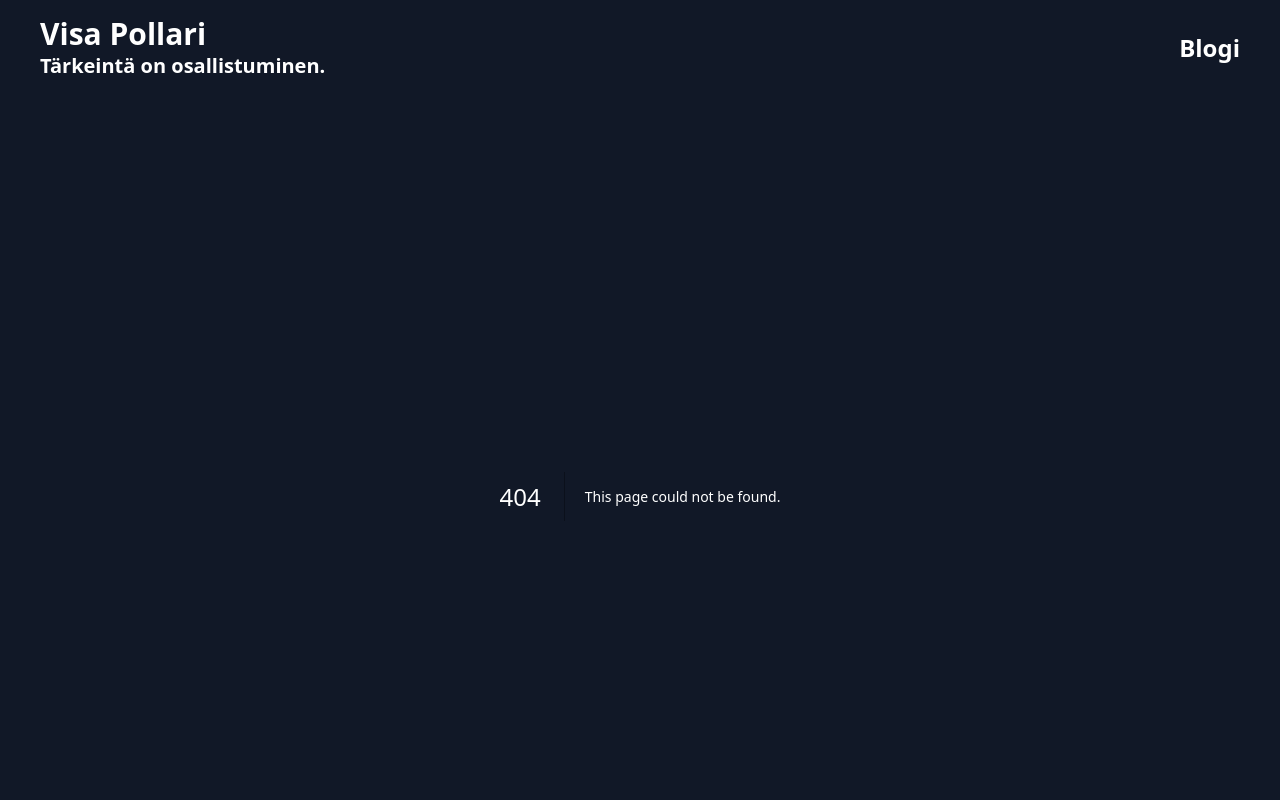
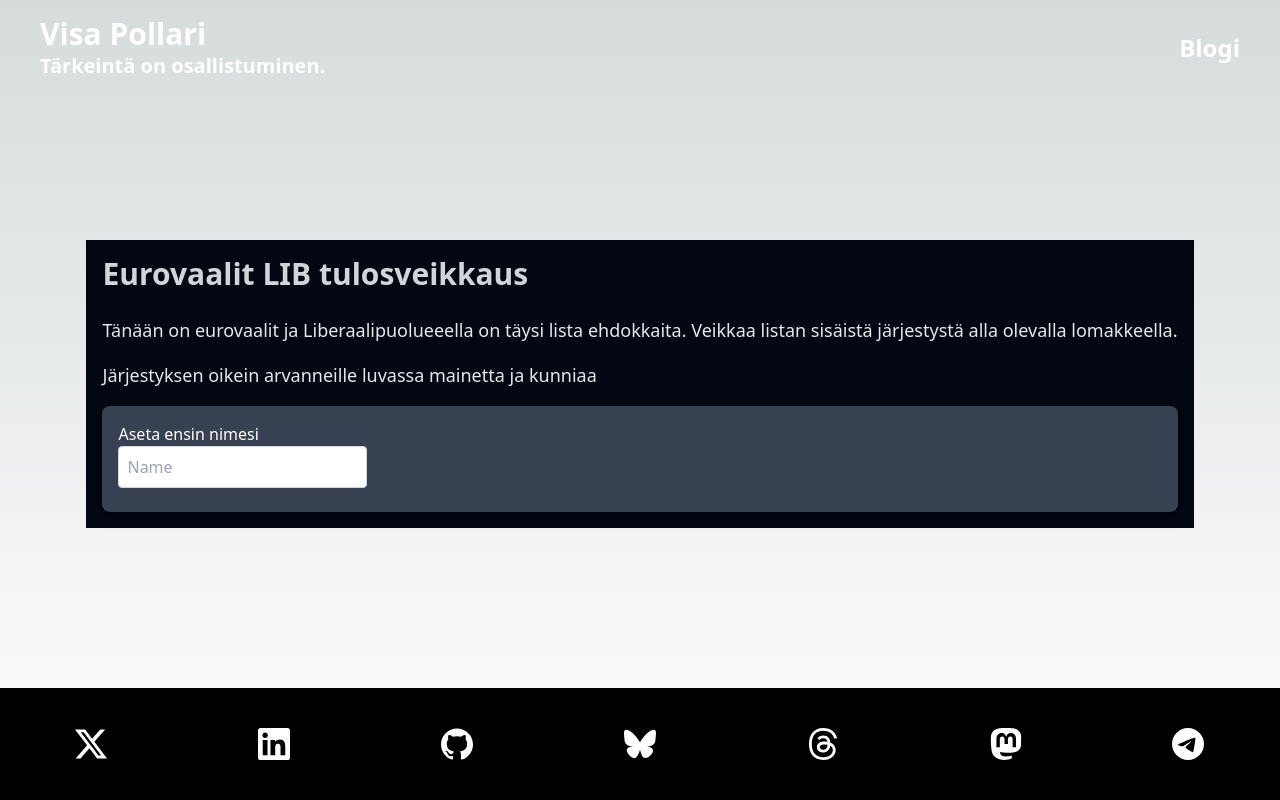
Before and after one commit to Earlo/kotisivut, a Next.js app: page /blogi/eurovaalit in a window 1280 px wide. Before the commit this address had no page. Shown: the top 800 px of the page. Built offline with nearby package versions, Linux system fonts and the light colour scheme.

Commit message:
eurovaalit

```diff
--- /dev/null
+++ b/app/api/tierlist/route.ts
@@ -0,0 +1,36 @@
+import { NextResponse } from 'next/server';
+
+import { createClient } from '@supabase/supabase-js';
+
+const supabaseUrl = 'https://excmphbqupxemrirfzlv.supabase.co';
+const supabaseKey = process.env.SUPABASE_KEY || '';
+const supabase = createClient(supabaseUrl, supabaseKey);
+
+export async function POST(request: Request) {
+  try {
+    const headers = await request.headers;
+    const body = await request.json();
+    const ip = headers.get('X-Forwarded-For');
+    console.log(typeof body);
+    const { data, error } = await supabase
+      .from('rankings')
+      .insert([{ ip: ip, ranking: body.ranking, made_by: body.name }])
+      .select();
+    if (error) {
+      console.log(error);
+      return NextResponse.json({ error: 'PostgrestError' }, { status: 500 });
+    }
+
+    return NextResponse.json(data, {
+      headers: {
+        'Cache-Control': 's-maxage=1, stale-while-revalidate',
+      },
+    });
+  } catch (e) {
+    console.log(e);
+    return NextResponse.json(
+      { error: 'Internal server error' },
+      { status: 500 },
+    );
+  }
+}
--- /dev/null
+++ b/app/blogi/eurovaalit/page.tsx
@@ -0,0 +1,123 @@
+'use client';
+import Header from '@/components/BlogHeader';
+import Text from '@/components/Text';
+import TierList from '@/components/tierlist/Tierlist';
+
+const Page = () => {
+  const candidates = [
+    {
+      name: 'Eero Ahtola',
+      imageSrc:
+        'https://liberaalipuolue.fi/wp-content/uploads/2024/03/Eero-Ahtola-pieni.jpg',
+    },
+    {
+      name: 'Jaakko Haapalehto',
+      imageSrc:
+        'https://liberaalipuolue.fi/wp-content/uploads/2024/04/Jaakko-Haapalehto.jpg',
+    },
+    {
+      name: 'Marko Eerikki Karhunen',
+      imageSrc:
+        'https://liberaalipuolue.fi/wp-content/uploads/2024/04/Eerikki-Karhunen.jpg',
+    },
+    {
+      name: 'Lassi Kivinen',
+      imageSrc:
+        'https://liberaalipuolue.fi/wp-content/uploads/2023/02/Lassi_Kivinen.jpg',
+    },
+    {
+      name: 'Aki Kivirinta',
+      imageSrc:
+        'https://liberaalipuolue.fi/wp-content/uploads/2024/04/Aki-Kivirinta.jpg',
+    },
+    {
+      name: 'Mira Korhonen-Low',
+      imageSrc:
+        'https://liberaalipuolue.fi/wp-content/uploads/2024/03/Mira-Korhonen-Low.jpg',
+    },
+    {
+      name: 'Kimmo Lampinen',
+      imageSrc:
+        'https://liberaalipuolue.fi/wp-content/uploads/2024/05/Kimmo-Lampinen.jpg',
+    },
+    {
+      name: 'Tiia Lehtisalo',
+      imageSrc:
+        'https://liberaalipuolue.fi/wp-content/uploads/2024/04/Tiia-Lehtisalo.jpg',
+    },
+    {
+      name: 'Aarne Leinonen',
+      imageSrc:
+        'https://liberaalipuolue.fi/wp-content/uploads/2023/02/Aarne_Leinonen.jpg',
+    },
+    {
+      name: 'Laura Lähteenmäki',
+      imageSrc:
+        'https://liberaalipuolue.fi/wp-content/uploads/2024/05/Laura-Lahteenmaki.jpg',
+    },
+    {
+      name: 'Tomi Mertala',
+      imageSrc:
+        'https://liberaalipuolue.fi/wp-content/uploads/2024/04/Tomi-Mertala.jpg',
+    },
+    {
+      name: 'Sami Mutenia',
+      imageSrc:
+        'https://liberaalipuolue.fi/wp-content/uploads/2023/03/IMG-20230303-WA0070.jpg',
+    },
+    {
+      name: 'Jussi Mäkipelto',
+      imageSrc:
+        'https://liberaalipuolue.fi/wp-content/uploads/2024/04/Jussi-Makipelto.jpg',
+    },
+    {
+      name: 'Juha Paasonen',
+      imageSrc:
+        'https://liberaalipuolue.fi/wp-content/uploads/2024/04/Juha-Paasonen.jpg',
+    },
+    {
+      name: 'Jarmo Peltola',
+      imageSrc:
+        'https://liberaalipuolue.fi/wp-content/uploads/2024/04/Jarmo-Peltola.jpg',
+    },
+    {
+      name: 'Juha-Matti Peltola',
+      imageSrc:
+        'https://liberaalipuolue.fi/wp-content/uploads/2024/04/Juha-Matti-Peltola.jpg',
+    },
+    {
+      name: 'Miika Pihkola',
+      imageSrc:
+        'https://liberaalipuolue.fi/wp-content/uploads/2024/04/Miika-Pihkola.jpg',
+    },
+    {
+      name: 'Visa Pollari',
+      imageSrc:
+        'https://liberaalipuolue.fi/wp-content/uploads/2024/04/Visa-Pollari.jpg',
+    },
+    {
+      name: 'Nina Sneitz',
+      imageSrc:
+        'https://liberaalipuolue.fi/wp-content/uploads/2024/04/Nina-Sneitz.jpg',
+    },
+    {
+      name: 'Tommi Vihervaara',
+      imageSrc:
+        'https://liberaalipuolue.fi/wp-content/uploads/2024/04/Tommi-Vihervaara.jpg',
+    },
+  ];
+  return (
+    <div className="max-w-8xl mx-auto bg-gray-950 p-4">
+      <Header>Eurovaalit LIB tulosveikkaus</Header>
+      <Text>
+        Tänään on eurovaalit ja Liberaalipuolueeella on täysi lista ehdokkaita.
+        Veikkaa listan sisäistä järjestystä alla olevalla lomakkeella.
+      </Text>
+      <Text>Järjestyksen oikein arvanneille luvassa mainetta ja kunniaa</Text>
+
+      <TierList candidates={candidates} />
+    </div>
+  );
+};
+
+export default Page;
--- /dev/null
+++ b/components/tierlist/Tierlist.tsx
@@ -0,0 +1,42 @@
+'use client';
+import ListForm from './TierlistForm';
+import React, { useEffect, useState } from 'react';
+
+interface TierListProps {
+  candidates: { name: string; imageSrc: string; color?: string }[];
+}
+
+const TierList: React.FC<TierListProps> = ({ candidates }) => {
+  const [votes, setVotes] = useState<string[][]>([]);
+  const [name, setName] = useState<string>('');
+  useEffect(() => {
+    if (votes.length > 0) {
+      const clienIp = window.location.hostname;
+      fetch('/api/tierlist', {
+        method: 'POST',
+        headers: {
+          'Content-Type': 'application/json',
+          'X-Forwarded-For': clienIp,
+        },
+        body: JSON.stringify({
+          ranking: votes[0],
+          name: name,
+        }),
+      });
+    }
+  }, [votes, name]);
+  return (
+    <div className="mx-auto w-full rounded-lg bg-gray-700 p-4 shadow-lg">
+      <ListForm
+        votes={votes}
+        setVotes={setVotes}
+        name={name}
+        setName={setName}
+        candidates={candidates}
+        className="lg:grid-cols-6"
+      />
+    </div>
+  );
+};
+
+export default TierList;
--- /dev/null
+++ b/components/tierlist/TierlistForm.tsx
@@ -0,0 +1,126 @@
+'use client';
+import CandidateProfile from '@/components/stv/CandidateProfile';
+import { cn } from '@/lib/helpers';
+import React, { useState } from 'react';
+interface ListFormProps {
+  votes: string[][];
+  setVotes: React.Dispatch<React.SetStateAction<string[][]>>;
+  name: string;
+  setName: React.Dispatch<React.SetStateAction<string>>;
+  candidates: { name: string; imageSrc: string; color?: string }[];
+  className?: string;
+}
+
+const ListForm: React.FC<ListFormProps> = ({
+  votes,
+  setVotes,
+  name,
+  setName,
+  candidates,
+  className = 'grid-cols-4',
+}) => {
+  const [newVote, setNewVote] = useState<string[]>(
+    Array(candidates.length).fill(''),
+  );
+
+  const addVote = () => {
+    const validVote = newVote.filter((choice) => choice);
+    if (validVote.length > 0) {
+      setVotes([newVote, ...votes]);
+      setNewVote(Array(candidates.length).fill(''));
+    }
+  };
+
+  const handleCandidateClick = (candidateName: string) => {
+    const freeIndex = newVote.indexOf('');
+    if (freeIndex !== -1) {
+      const updatedVote = [...newVote];
+      updatedVote[freeIndex] = candidateName;
+      setNewVote(updatedVote);
+    }
+  };
+
+  const updateVote = (index: number, value: string) => {
+    const updatedVote = [...newVote];
+    updatedVote[index] = value;
+    setNewVote(updatedVote);
+  };
+
+  if (!name) {
+    return (
+      <>
+        <label className="block text-white">Aseta ensin nimesi</label>
+        <input
+          type="text"
+          value={name}
+          onChange={(e) => setName(e.target.value)}
+          placeholder={`Name`}
+          className={'mb-2 rounded border border-gray-300 p-2'}
+        />
+      </>
+    );
+  }
+  return (
+    <>
+      <label className="block text-white">Arvaajan nimi</label>
+      <input
+        type="text"
+        value={name}
+        onChange={(e) => setName(e.target.value)}
+        placeholder={`Name`}
+        className={'mb-2 rounded border border-gray-300 p-2'}
+      />
+
+      <div className={cn(`mb-4 grid grid-cols-2 gap-4`, className)}>
+        {candidates.map((candidate) => (
+          <div key={candidate.name} className="cursor-pointer">
+            <CandidateProfile
+              name={candidate.name}
+              imageSrc={candidate.imageSrc}
+              onClick={() => handleCandidateClick(candidate.name)}
+              disabled={
+                newVote.includes(candidate.name)
+                  ? 'Lipukkeessa #' + (newVote.indexOf(candidate.name) + 1)
+                  : ''
+              }
+            />
+          </div>
+        ))}
+      </div>
+      <div className="mb-4 flex flex-col space-y-2">
+        {Array(candidates.length)
+          .fill(null)
+          .map((_, index) =>
+            index === 0 || newVote[index - 1] ? (
+              <div key={index}>
+                <span className="inline-block w-10 text-white">
+                  {'#' + (index + 1)}
+                </span>
+                <input
+                  type="text"
+                  value={newVote[index]}
+                  onChange={(e) => updateVote(index, e.target.value)}
+                  placeholder={`#${index + 1} valinta`}
+                  className={'border-gray-30b rounded border p-2'}
+                />
+                <button
+                  onClick={() => updateVote(index, '')}
+                  className="ml-2 rounded bg-red-500 p-2 text-white hover:bg-red-700"
+                >
+                  X
+                </button>
+              </div>
+            ) : null,
+          )}
+        <button
+          onClick={addVote}
+          className="mt-2 rounded bg-blue-500 p-2 text-white"
+        >
+          Lähetä arvaus
+        </button>
+      </div>
+    </>
+  );
+};
+
+export default ListForm;
--- a/next.config.js
+++ b/next.config.js
@@ -6,6 +6,7 @@ const nextConfig = {
       'cdn4.telegram-cdn.org',
       'cdn4.cdn-telegram.org',
       'puoluerekisteri.fi',
+      'liberaalipuolue.fi',
     ],
   },
   async headers() {
```
